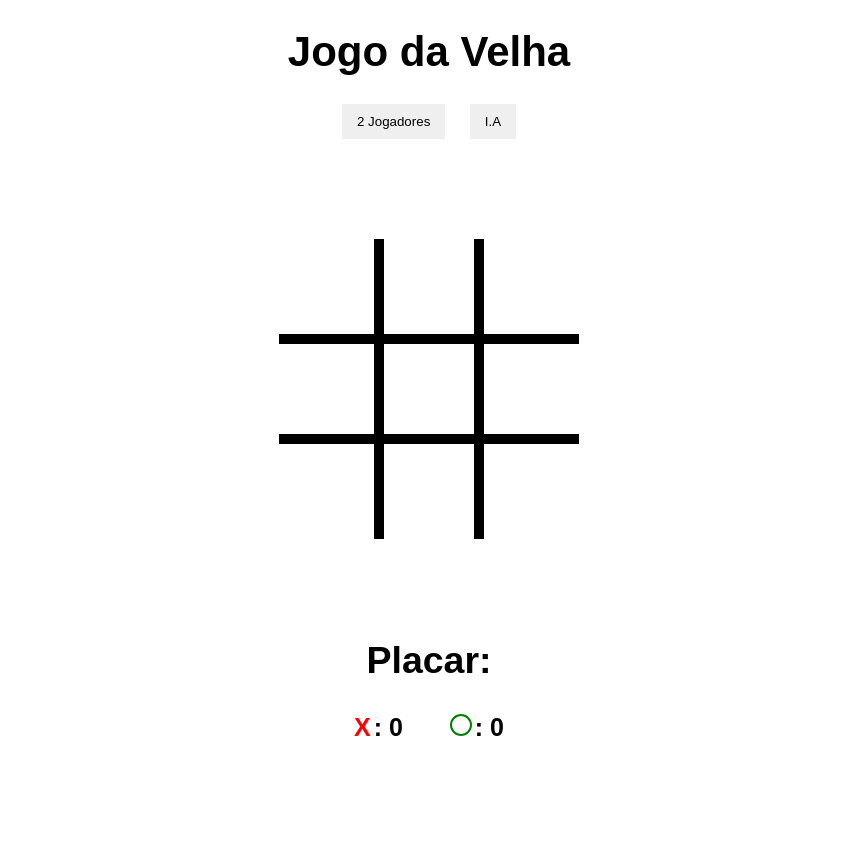
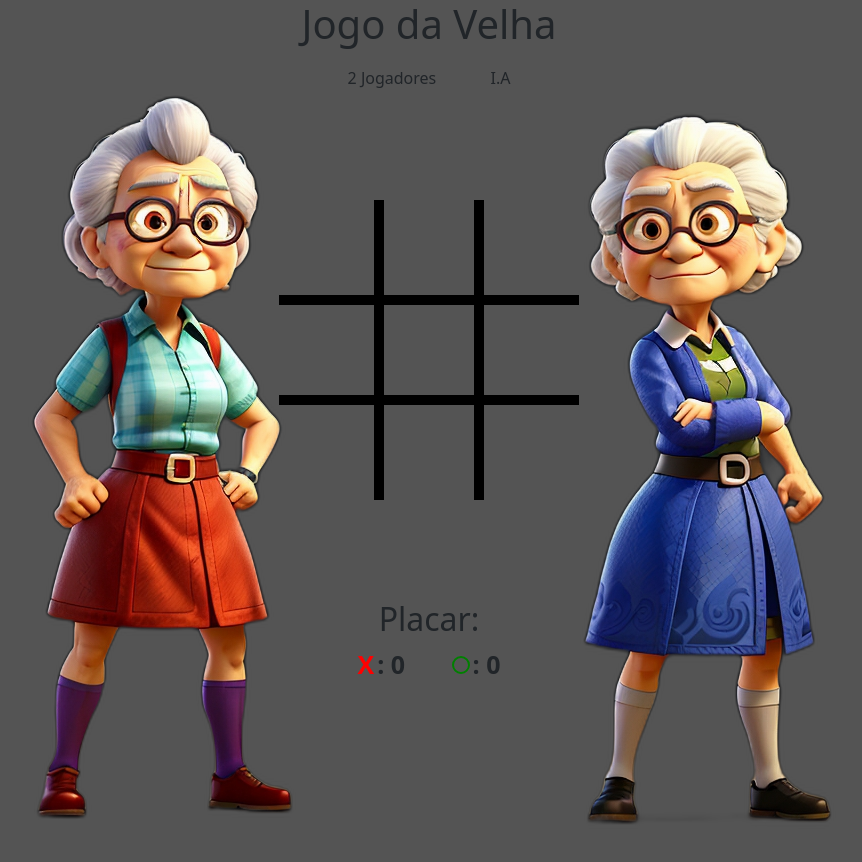
Before and after one commit to Cassiano-Luz/JavaScript, a plain HTML site: page jogodavelha/index.html in a window 1280 px wide. Shown: the whole page, without its empty margins (211-1073 px from the left). Before the commit the page ends 800 px from the top, so only its background shows below. Drawn offline with nearby package versions, Linux system fonts and the light colour scheme.

Commit message:
versão1.1

```diff
--- a/jogodavelha/css/style.css
+++ b/jogodavelha/css/style.css
@@ -1,14 +1,15 @@
 @charset 'UTF-8';
 
-/* * {
+* {
     margin: 0;
     padding: 0;
     box-sizing: border-box;
-} */
+}
 
 body {
     text-align: center;
     font-family: Arial, Helvetica, sans-serif;
+    background-color: rgba(0, 0, 0, 0.671) !important;
 }
 
 h1 {
@@ -70,17 +71,18 @@ h1 {
 }
 
 .o {
-    width: 40px;
-    height: 40px;
-    border: 5px solid green;
+    width: 52px;
+    height: 52px;
+    border: 5px solid rgba(0, 255, 0, 0.8);
     border-radius: 50%;
     display: inline-block;
-    margin-top: 17px;
+    margin-top: 25px;
     color: transparent;
     font-size: 0;
-}
+    }
 
 /* classe hide */
+
 
 /* .hide {
     display: none !important;
@@ -137,3 +139,15 @@ h1 {
 .hide > .x, .hide > .o{
     display: none;
 }
+
+#velha1 {
+    position: absolute;
+    top: 50px;
+    left: 50px;
+}
+
+#velha2 {
+    position: absolute;
+    top: 50px;
+    right: 50px;
+}
--- a/jogodavelha/index.html
+++ b/jogodavelha/index.html
@@ -6,14 +6,17 @@
     <title>Jogo da Velha</title>
     <link rel="stylesheet" href="css/style.css">
     <link rel="shortcut icon" href="img/jogovelha.png" type="image/x-icon">
+    <link href="https://cdn.jsdelivr.net/npm/bootstrap@5.0.2/dist/css/bootstrap.min.css" rel="stylesheet" integrity="sha384-EVSTQN3/azprG1Anm3QDgpJLIm9Nao0Yz1ztcQTwFspd3yD65VohhpuuCOmLASjC" crossorigin="anonymous">
 </head>
 <body>
     <h1>Jogo da Velha</h1>
 
     <div id="buttons-container">
-        <button id="2-players">2 Jogadores</button>
-        <button id="ai-player">I.A</button>
+        <button id="2-players" class="btn btn-outline-dark">2 Jogadores</button>
+        <button id="ai-player" class="btn btn-outline-dark">I.A</button>
     </div>
+
+
 
     <div id="container" class="hide">
         <div class="box" id="block-1"></div>
@@ -27,7 +30,7 @@
         <div class="box" id="block-9"></div>
     </div>
 
-    <div id="scoreboard-container">
+    <div id="scoreboard-container" class="hide">
         <h2>Placar:</h2>
         <span class="score-box">
             <span id="x-scoreboard">X</span>:
@@ -44,10 +47,13 @@
         <div class="o">o</div>
     </div>
 
+    <img id="velha1" src="img/3.png" alt=""> <img id="velha2" src="img/4.png" alt="">
+
     <div id="message" class="hide">
         <p>Teste</p>
     </div>
 
     <script src="js/scripts.js"></script>
+    <script src="https://cdn.jsdelivr.net/npm/bootstrap@5.0.2/dist/js/bootstrap.bundle.min.js" integrity="sha384-MrcW6ZMFYlzcLA8Nl+NtUVF0sA7MsXsP1UyJoMp4YLEuNSfAP+JcXn/tWtIaxVXM" crossorigin="anonymous"></script>
 </body>
 </html>
--- a/jogodavelha/js/scripts.js
+++ b/jogodavelha/js/scripts.js
@@ -1,21 +1,33 @@
 let x = document.querySelector('.x')
-
 let o = document.querySelector('.o')
-
 let boxes = document.querySelectorAll('.box')
-
 let buttons = document.querySelectorAll('#buttons-container button')
-
+let btn2P = document.getElementById('2-players')
+let btn1P = document.getElementById('ai-player')
 let messageContainer = document.querySelectorAll('#message')
-
 let messageText = document.querySelector('#message p')
-
 let secondPlayer
 
 //contador de jogadas
 let player1 = 0
 let player2 = 0
 
+//Saber se é 2Players ou I.A
+
+
+// for (let i = 0; i < buttons.length; i++) {
+//     buttons[i].addEventListener('click', () => {
+//         secondPlayer = this.getAttribute('id')
+//         for(let j = 0; j < buttons.length; j++) {
+//             buttons[i].style.display = 'none'
+//         }
+//         setTimeout(()=>{
+//             let container = document.getElementById('container')
+//             container.classList.remove = 'hide'
+//         },500)
+
+//     })
+// }
 
 
 
@@ -135,3 +147,20 @@ function stopClick() {
         }
     },2005)
 }
+//_______________________________________________________________________________________________________________
+
+
+//Saber se é 2Players ou I.A
+// for (let i = 0; i < buttons.length; i++) {
+//     buttons[i].addEventListener('click', () => {
+//         secondPlayer = this.getAttribute('id')
+//         for(let j = 0; j < buttons.length; j++) {
+//             buttons[i].style.display = 'none'
+//         }
+//         setTimeout(()=>{
+//             let container = document.getElementById('container')
+//             container.classList.remove = 'hide'
+//         },500)
+
+//     })
+// }
```
Also changed, not shown: jogodavelha/img/1.jpg (added), jogodavelha/img/2.png (added), jogodavelha/img/3.png (added), jogodavelha/img/4.png (added).
